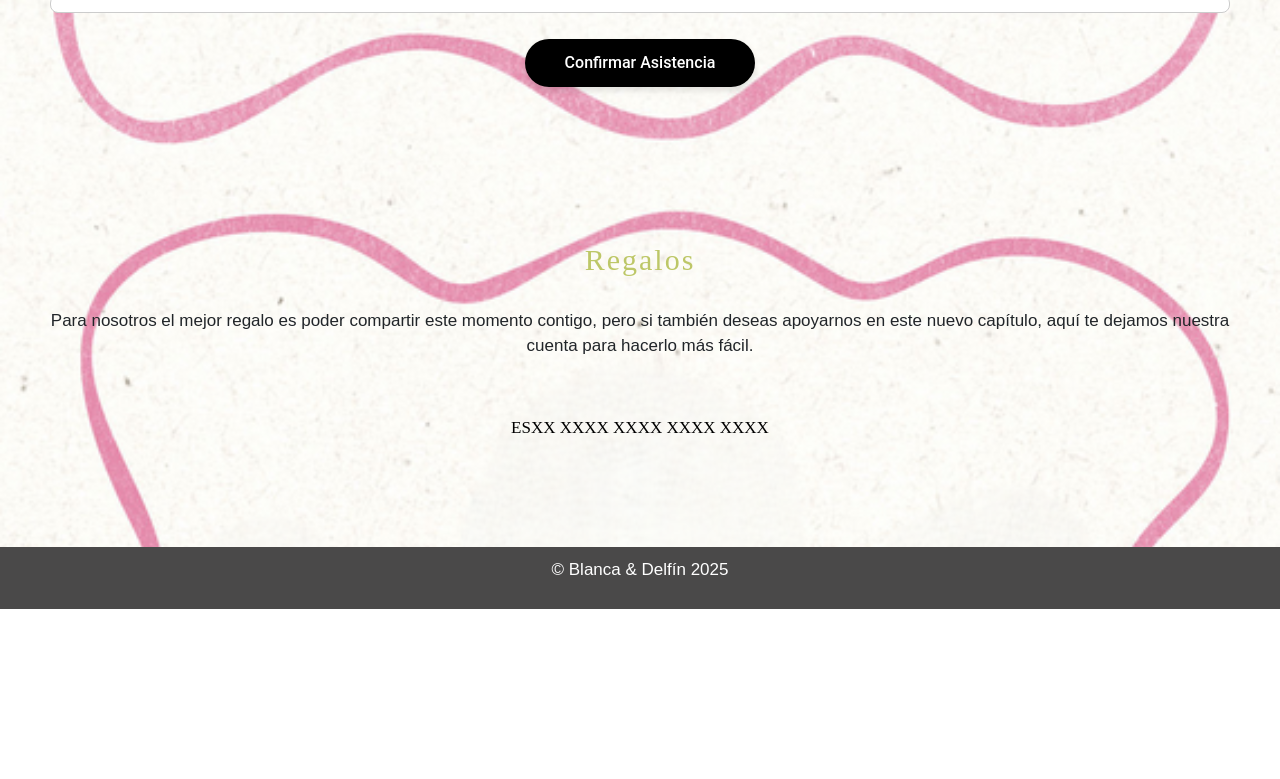
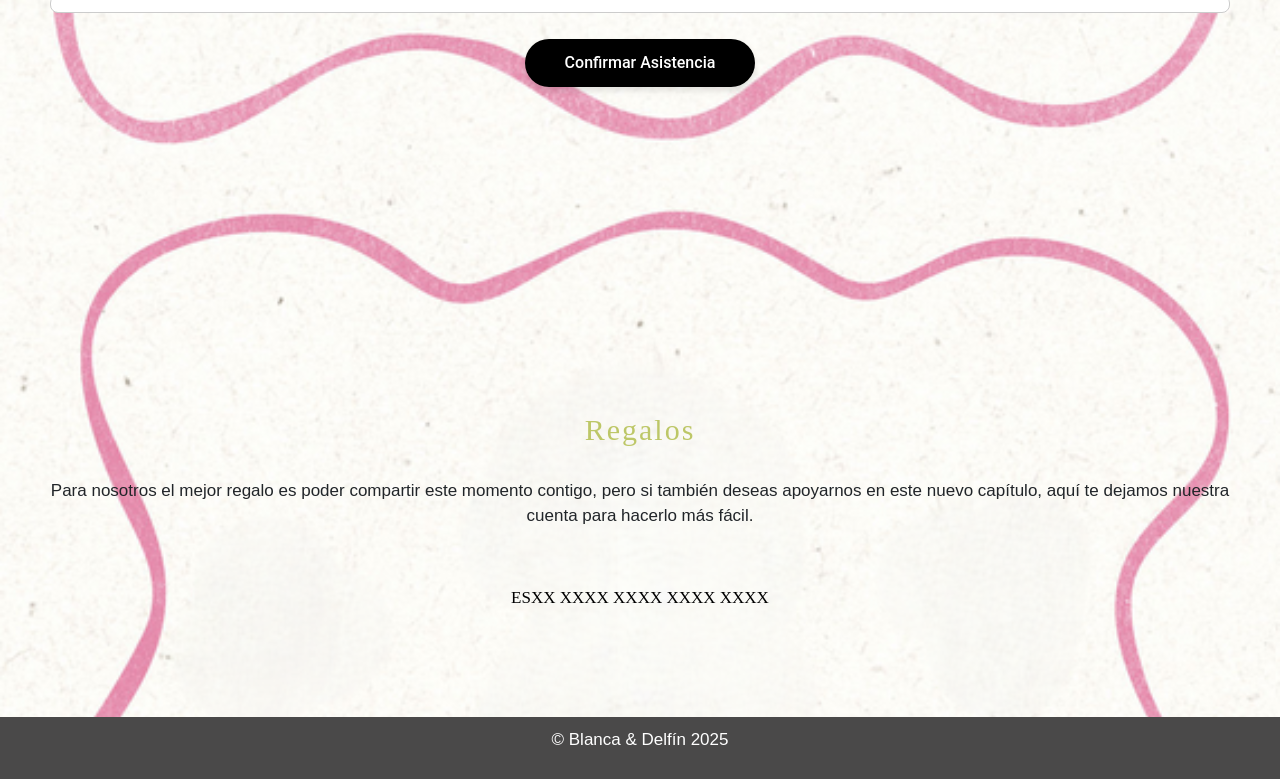
Before and after one commit to WeddingInvitations/blancaydelfin, a plain HTML site: page www/index.html in a window 1280 px wide. Shown: the part 3425-4204 px from the top of the page. Before the commit the page ends 4034 px from the top, so only its background shows below. Drawn offline with nearby package versions, Linux system fonts and the light colour scheme; some packages are replaced by stand-ins of ours; a web font is replaced by a local one.

```diff
--- a/www/css/style.css
+++ b/www/css/style.css
@@ -379,7 +379,7 @@
     font-style: normal;
     font-size: 30px;
     letter-spacing: 2px;
-    margin: 65px 30px 10px 30px;
+    margin: 235px 30px 10px 30px;
 }
 
 .regalos-texto p {
```
